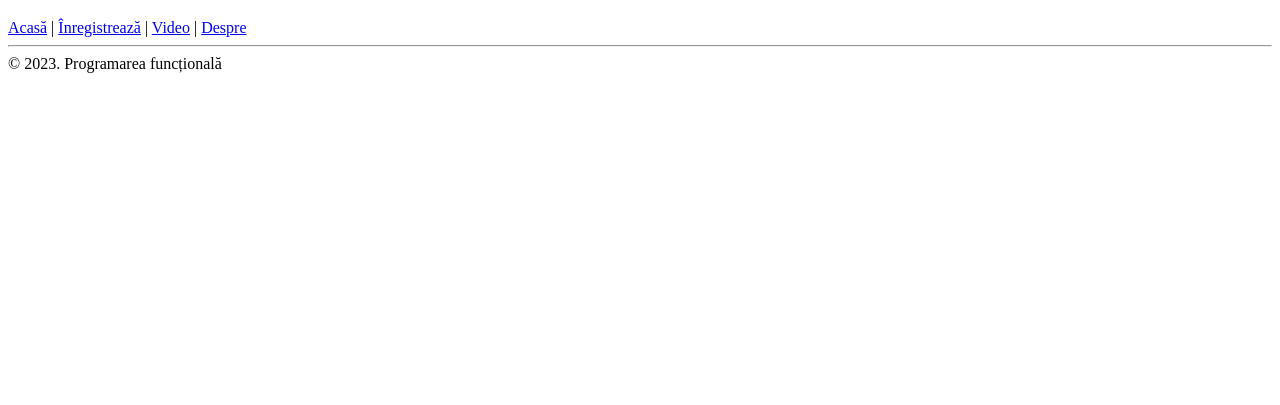
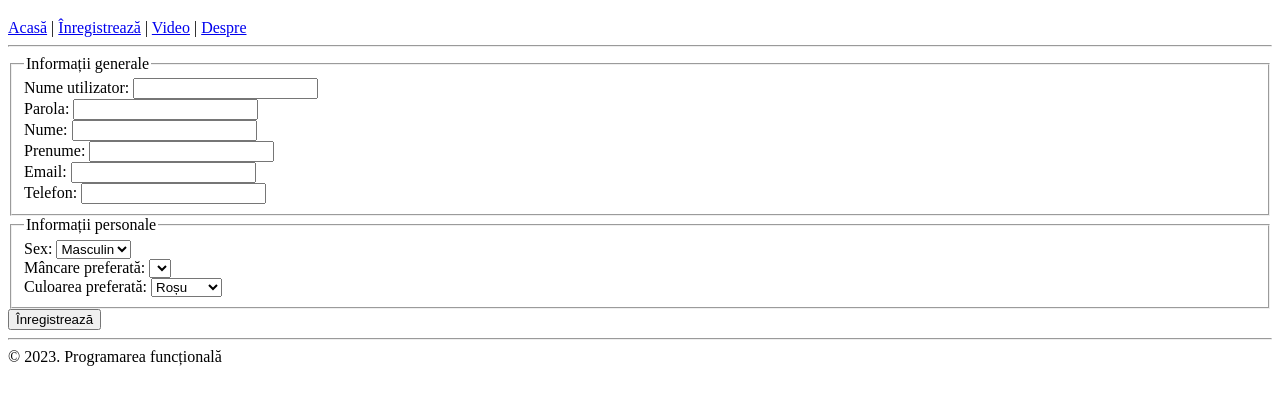
Before and after one commit to dey44and/webserver-functional-programming, a plain HTML site: page inregistreaza.html in a window 1280 px wide. Shown: the part 61-466 px from the top of the page. Drawn offline with Linux system fonts and the light colour scheme.

Commit message:
L3 - Tema2

```diff
--- a/inregistreaza.html
+++ b/inregistreaza.html
@@ -14,7 +14,51 @@
             <a href="video.html">Video</a> |
             <a href="despre.html">Despre</a>
         </nav>
+        <hr>
         <!-- Continutul fisierului curent -->
+        <form>
+            <fieldset>
+                <legend>Informații generale</legend>
+                <label for="username">Nume utilizator:</label>
+                <input type="text" id="username" name="username"><br>
+
+                <label for="password">Parola:</label>
+                <input type="password" id="password" name="password"><br>
+
+                <label for="name">Nume:</label>
+                <input type="text" id="name" name="name"><br>
+
+                <label for="firstname">Prenume:</label>
+                <input type="text" id="firstname" name="firstname"><br>
+
+                <label for="email">Email:</label>
+                <input type="email" id="email" name="email"><br>
+
+                <label for="phone">Telefon:</label>
+                <input type="tel" id="phone" name="phone"><br>
+            </fieldset>
+            <fieldset>
+                <legend>Informații personale</legend>
+                <label for="gender">Sex:</label>
+                <select id="gender">
+                    <option value="m">Masculin</option>
+                    <option value="f">Feminin</option>
+                </select><br>
+
+                <label for="food">Mâncare preferată:</label>
+                <select id="food">
+                </select><br>
+
+                <label for="color">Culoarea preferată:</label>
+                <select id="color">
+                    <option value="red">Roșu</option>
+                    <option value="green">Verde</option>
+                    <option value="blue">Albastru</option>
+                </select>
+            </fieldset>
+
+            <button type="submit">Înregistrează</button>
+        </form>
         <hr>
         <footer>&#169; 2023. Programarea funcțională</footer>
     </body>
```
